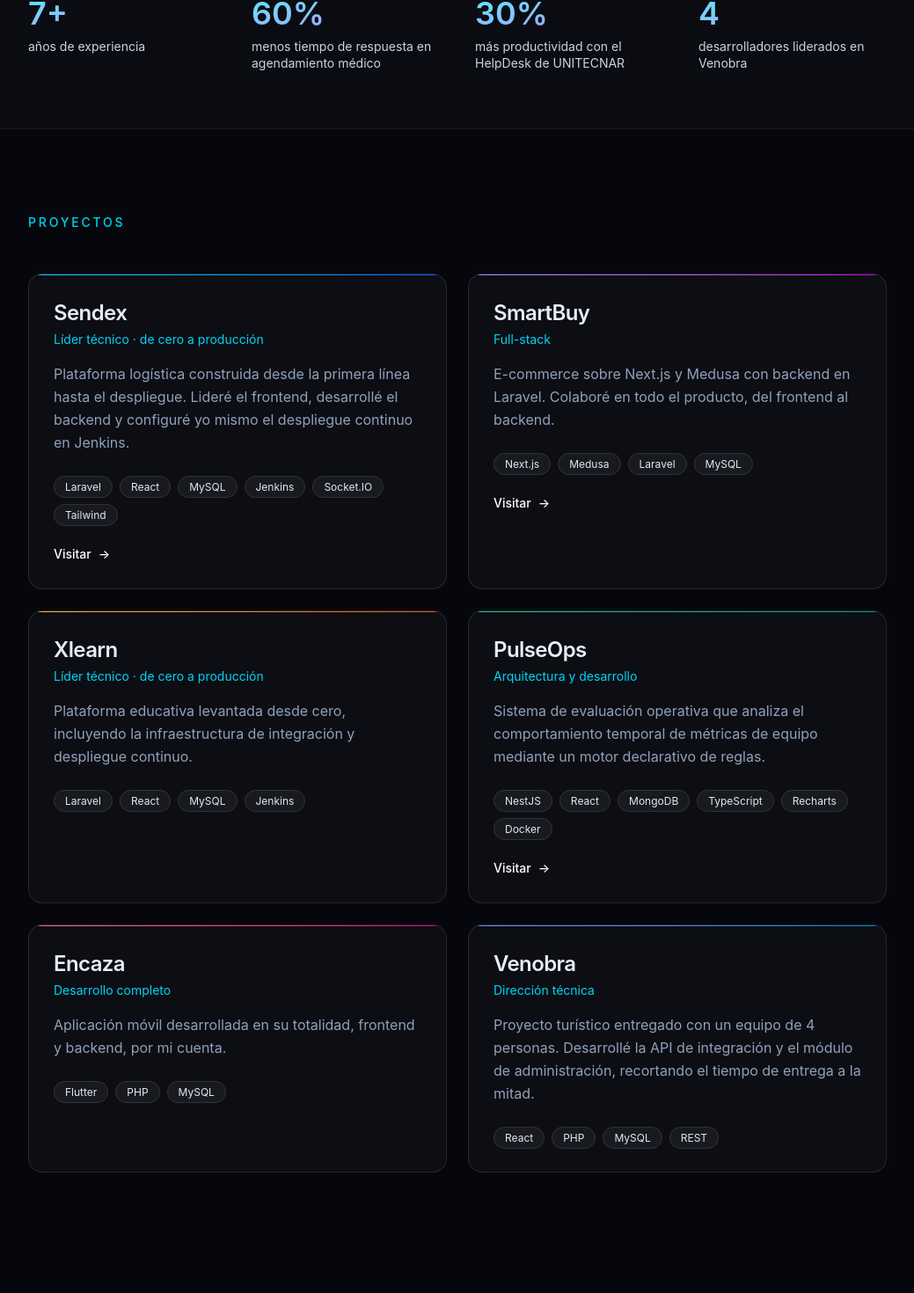
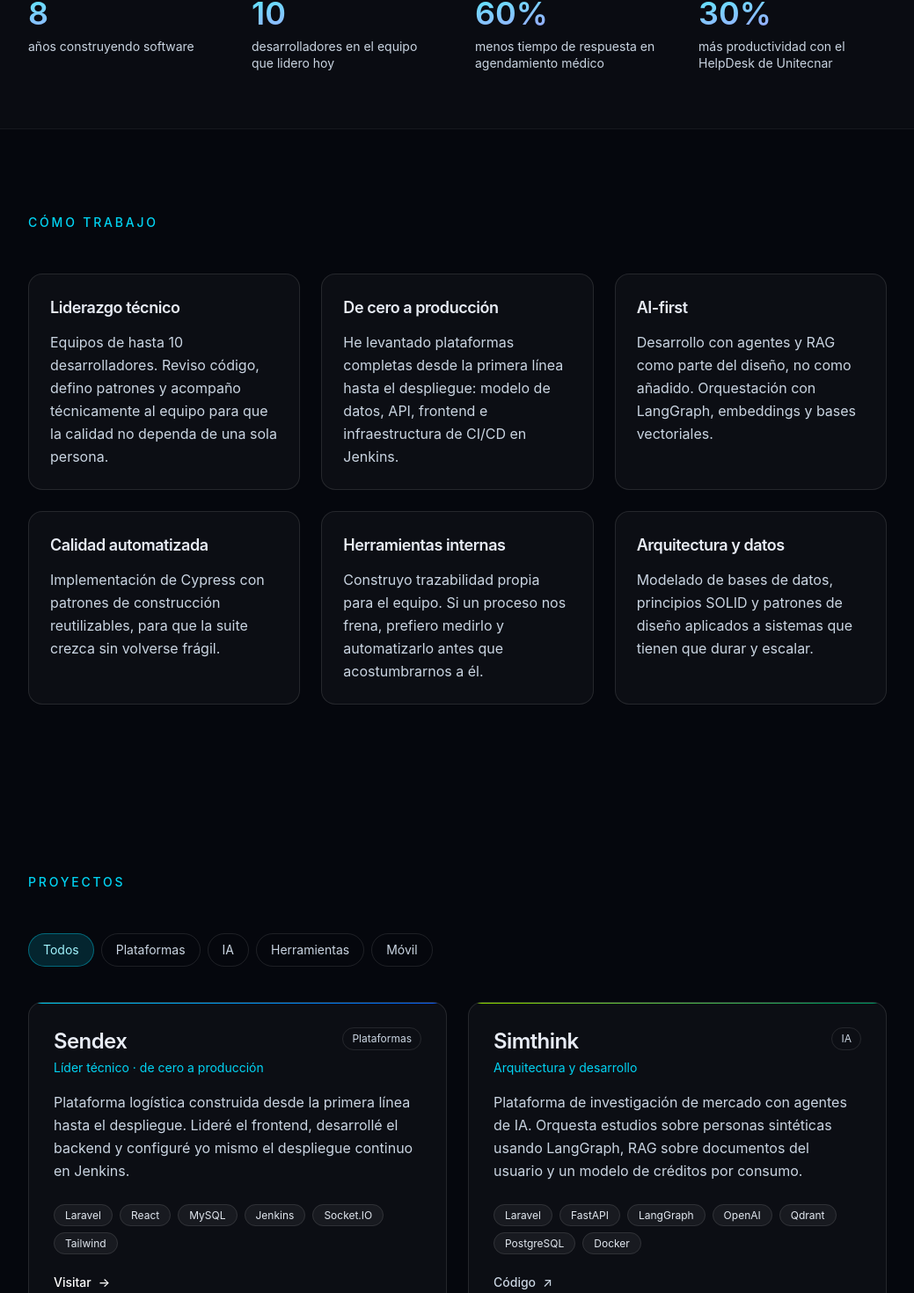
Before and after one commit to jairzea/portfolio, a React (Vite) app: page / in a window 1280 px wide. Shown: the part 870-2340 px from the top of the page at 88% size, without its empty margins (120-1159 px from the left). Built offline with nearby package versions, Linux system fonts and the light colour scheme.

Commit message:
Amplia el portafolio: 15 proyectos, filtros, seccion de enfoque y perfil AI-first

```diff
--- a/src/App.tsx
+++ b/src/App.tsx
@@ -1,6 +1,7 @@
 import { motion, useReducedMotion, useScroll, useSpring } from 'motion/react'
+import { useMemo, useState } from 'react'
 import type { ReactNode } from 'react'
-import { experience, me, projects, skills, stats } from './data'
+import { experience, focus, me, projects, skills, stats } from './data'
 
 /**
  * Aparece al entrar en viewport. `once` evita re-animar al volver a subir.
@@ -51,9 +52,16 @@
   )
 }
 
+const FILTERS = ['Todos', 'Plataformas', 'IA', 'Herramientas', 'Móvil'] as const
+
 export default function App() {
   const { scrollYProgress } = useScroll()
   const progress = useSpring(scrollYProgress, { stiffness: 120, damping: 30, restDelta: 0.001 })
+  const [filter, setFilter] = useState<(typeof FILTERS)[number]>('Todos')
+  const shown = useMemo(
+    () => (filter === 'Todos' ? projects : projects.filter((p) => p.tag === filter)),
+    [filter],
+  )
 
   return (
     <>
@@ -74,6 +82,9 @@
         <div className="mx-auto flex max-w-5xl items-center justify-between px-6 py-4">
           <span className="font-semibold tracking-tight">JZ</span>
           <div className="flex gap-6 text-sm text-slate-400">
+            <a href="#enfoque" className="hidden transition-colors hover:text-white sm:inline">
+              Cómo trabajo
+            </a>
             <a href="#proyectos" className="transition-colors hover:text-white">
               Proyectos
             </a>
@@ -160,9 +171,46 @@
           </dl>
         </section>
 
+        <Section id="enfoque" title="Cómo trabajo">
+          <div className="grid gap-6 md:grid-cols-2 lg:grid-cols-3">
+            {focus.map((f, i) => (
+              <Reveal key={f.title} delay={(i % 3) * 0.08}>
+                <div className="h-full rounded-2xl border border-white/10 bg-white/[0.03] p-6">
+                  <h3 className="mb-3 text-lg font-semibold tracking-tight">{f.title}</h3>
+                  <p className="leading-relaxed text-slate-300">{f.body}</p>
+                </div>
+              </Reveal>
+            ))}
+          </div>
+        </Section>
+
         <Section id="proyectos" title="Proyectos">
+          <Reveal>
+            <div
+              role="group"
+              aria-label="Filtrar proyectos por categoría"
+              className="mb-10 flex flex-wrap gap-2"
+            >
+              {FILTERS.map((f) => (
+                <button
+                  key={f}
+                  type="button"
+                  onClick={() => setFilter(f)}
+                  aria-pressed={filter === f}
+                  className={`rounded-full border px-4 py-2 text-sm transition-colors ${
+                    filter === f
+                      ? 'border-cyan-400/40 bg-cyan-400/15 text-cyan-200'
+                      : 'border-white/10 text-slate-300 hover:bg-white/5'
+                  }`}
+                >
+                  {f}
+                </button>
+              ))}
+            </div>
+          </Reveal>
+
           <div className="grid gap-6 md:grid-cols-2">
-            {projects.map((p, i) => (
+            {shown.map((p, i) => (
               <Reveal key={p.name} delay={(i % 2) * 0.1}>
                 <motion.article
                   whileHover={{ y: -6 }}
@@ -178,9 +226,14 @@
                     className={`absolute -top-24 -right-24 h-48 w-48 rounded-full bg-gradient-to-br ${p.accent} opacity-0 blur-3xl transition-opacity duration-500 group-hover:opacity-20`}
                   />
 
+                  <div className="flex items-start justify-between gap-4">
                     <h3 className="text-2xl font-semibold tracking-tight">{p.name}</h3>
+                    <span className="shrink-0 rounded-full border border-white/10 px-2.5 py-1 text-xs text-slate-300">
+                      {p.tag}
+                    </span>
+                  </div>
                   <p className="mt-1 text-sm text-cyan-400">{p.role}</p>
-                  <p className="mt-4 leading-relaxed text-slate-400">{p.blurb}</p>
+                  <p className="mt-4 leading-relaxed text-slate-300">{p.blurb}</p>
 
                   <ul className="mt-6 flex flex-wrap gap-2">
                     {p.stack.map((t) => (
@@ -190,18 +243,34 @@
                     ))}
                   </ul>
 
+                  <div className="mt-6 flex flex-wrap gap-x-6 gap-y-2">
                     {p.url && (
                       <a
                         href={p.url}
                         target="_blank"
                         rel="noreferrer noopener"
-                      className="mt-6 inline-flex items-center gap-2 text-sm font-medium text-white hover:text-cyan-400"
+                        className="inline-flex items-center gap-2 text-sm font-medium text-white hover:text-cyan-400"
                       >
                         Visitar
                         <span aria-hidden="true">→</span>
                         <span className="sr-only">{p.name}, se abre en una pestaña nueva</span>
                       </a>
                     )}
+                    {p.repo && (
+                      <a
+                        href={p.repo}
+                        target="_blank"
+                        rel="noreferrer noopener"
+                        className="inline-flex items-center gap-2 text-sm font-medium text-slate-300 hover:text-cyan-400"
+                      >
+                        Código
+                        <span aria-hidden="true">↗</span>
+                        <span className="sr-only">
+                          Repositorio de {p.name}, se abre en una pestaña nueva
+                        </span>
+                      </a>
+                    )}
+                  </div>
                 </motion.article>
               </Reveal>
             ))}
--- a/src/data.ts
+++ b/src/data.ts
@@ -1,31 +1,81 @@
 export const me = {
   name: 'Jair Zea Páez',
-  role: 'Líder Técnico · Full-Stack',
+  role: 'Líder Técnico · Full-Stack · AI-First',
   location: 'Cartagena, Colombia',
   email: 'jairzeapaez@gmail.com',
   phone: '+57 321 709 8185',
   github: 'https://github.com/jairzea',
   linkedin: 'https://www.linkedin.com/in/jairzea',
   intro:
-    'Más de 7 años construyendo plataformas web y móviles. Llevo productos de la idea a producción: arquitectura, backend, frontend y el pipeline que los despliega.',
+    'Desarrollo software desde 2018. Llevo productos de la idea a producción y lidero los equipos que los construyen: arquitectura, backend, frontend, pruebas automatizadas y el pipeline que despliega.',
 }
 
 export const stats = [
-  { value: '7+', label: 'años de experiencia' },
+  { value: '8', label: 'años construyendo software' },
+  { value: '10', label: 'desarrolladores en el equipo que lidero hoy' },
   { value: '60%', label: 'menos tiempo de respuesta en agendamiento médico' },
-  { value: '30%', label: 'más productividad con el HelpDesk de UNITECNAR' },
-  { value: '4', label: 'desarrolladores liderados en Venobra' },
+  { value: '30%', label: 'más productividad con el HelpDesk de Unitecnar' },
 ]
 
-export const projects = [
+/** Ejes de trabajo: lo que me contratan a hacer, más allá del stack. */
+export const focus = [
+  {
+    title: 'Liderazgo técnico',
+    body: 'Equipos de hasta 10 desarrolladores. Reviso código, defino patrones y acompaño técnicamente al equipo para que la calidad no dependa de una sola persona.',
+  },
+  {
+    title: 'De cero a producción',
+    body: 'He levantado plataformas completas desde la primera línea hasta el despliegue: modelo de datos, API, frontend e infraestructura de CI/CD en Jenkins.',
+  },
+  {
+    title: 'AI-first',
+    body: 'Desarrollo con agentes y RAG como parte del diseño, no como añadido. Orquestación con LangGraph, embeddings y bases vectoriales.',
+  },
+  {
+    title: 'Calidad automatizada',
+    body: 'Implementación de Cypress con patrones de construcción reutilizables, para que la suite crezca sin volverse frágil.',
+  },
+  {
+    title: 'Herramientas internas',
+    body: 'Construyo trazabilidad propia para el equipo. Si un proceso nos frena, prefiero medirlo y automatizarlo antes que acostumbrarnos a él.',
+  },
+  {
+    title: 'Arquitectura y datos',
+    body: 'Modelado de bases de datos, principios SOLID y patrones de diseño aplicados a sistemas que tienen que durar y escalar.',
+  },
+]
+
+type Project = {
+  name: string
+  role: string
+  blurb: string
+  stack: string[]
+  tag: 'Plataformas' | 'IA' | 'Móvil' | 'Herramientas'
+  url?: string
+  repo?: string
+  accent: string
+}
+
+export const projects: Project[] = [
   {
     name: 'Sendex',
     role: 'Líder técnico · de cero a producción',
     blurb:
       'Plataforma logística construida desde la primera línea hasta el despliegue. Lideré el frontend, desarrollé el backend y configuré yo mismo el despliegue continuo en Jenkins.',
     stack: ['Laravel', 'React', 'MySQL', 'Jenkins', 'Socket.IO', 'Tailwind'],
+    tag: 'Plataformas',
     url: 'https://sendex-uat.nordvpncapital.com',
     accent: 'from-cyan-400 to-blue-600',
+  },
+  {
+    name: 'Simthink',
+    role: 'Arquitectura y desarrollo',
+    blurb:
+      'Plataforma de investigación de mercado con agentes de IA. Orquesta estudios sobre personas sintéticas usando LangGraph, RAG sobre documentos del usuario y un modelo de créditos por consumo.',
+    stack: ['Laravel', 'FastAPI', 'LangGraph', 'OpenAI', 'Qdrant', 'PostgreSQL', 'Docker'],
+    tag: 'IA',
+    repo: 'https://github.com/jairzea/api.simthink',
+    accent: 'from-lime-400 to-emerald-600',
   },
   {
     name: 'SmartBuy',
@@ -33,6 +83,7 @@
     blurb:
       'E-commerce sobre Next.js y Medusa con backend en Laravel. Colaboré en todo el producto, del frontend al backend.',
     stack: ['Next.js', 'Medusa', 'Laravel', 'MySQL'],
+    tag: 'Plataformas',
     url: 'https://smartbuy.com.co/co',
     accent: 'from-violet-400 to-fuchsia-600',
   },
@@ -42,16 +93,36 @@
     blurb:
       'Plataforma educativa levantada desde cero, incluyendo la infraestructura de integración y despliegue continuo.',
     stack: ['Laravel', 'React', 'MySQL', 'Jenkins'],
+    tag: 'Plataformas',
     accent: 'from-amber-400 to-orange-600',
   },
   {
     name: 'PulseOps',
     role: 'Arquitectura y desarrollo',
     blurb:
-      'Sistema de evaluación operativa que analiza el comportamiento temporal de métricas de equipo mediante un motor declarativo de reglas.',
+      'Sistema de evaluación operativa que analiza el comportamiento temporal de métricas de equipo mediante un motor declarativo de reglas, con visualización de tendencias y flujos.',
     stack: ['NestJS', 'React', 'MongoDB', 'TypeScript', 'Recharts', 'Docker'],
-    url: 'https://github.com/jairzea/PulseOps',
+    tag: 'Herramientas',
+    repo: 'https://github.com/jairzea/PulseOps',
     accent: 'from-emerald-400 to-teal-600',
+  },
+  {
+    name: 'Agendamiento de citas de alto costo',
+    role: 'Líder de desarrollo · Fundovida IPS',
+    blurb:
+      'Sistema de planificación anual de citas médicas para programas de alto costo. Redujo los tiempos de respuesta un 60% y mejoró la eficiencia del personal de admisión.',
+    stack: ['Laravel', 'React', 'MySQL', 'Jenkins'],
+    tag: 'Plataformas',
+    accent: 'from-sky-400 to-cyan-600',
+  },
+  {
+    name: 'HelpDesk Unitecnar',
+    role: 'Coordinador de desarrollo',
+    blurb:
+      'Mesa de ayuda para el personal administrativo y operativo de la institución. Subió la productividad del personal un 30%.',
+    stack: ['Laravel', 'CodeIgniter', 'PostgreSQL'],
+    tag: 'Herramientas',
+    accent: 'from-teal-400 to-emerald-600',
   },
   {
     name: 'Encaza',
@@ -59,6 +130,7 @@
     blurb:
       'Aplicación móvil desarrollada en su totalidad, frontend y backend, por mi cuenta.',
     stack: ['Flutter', 'PHP', 'MySQL'],
+    tag: 'Móvil',
     accent: 'from-rose-400 to-pink-600',
   },
   {
@@ -67,7 +139,66 @@
     blurb:
       'Proyecto turístico entregado con un equipo de 4 personas. Desarrollé la API de integración y el módulo de administración, recortando el tiempo de entrega a la mitad.',
     stack: ['React', 'PHP', 'MySQL', 'REST'],
+    tag: 'Plataformas',
     accent: 'from-indigo-400 to-sky-600',
+  },
+  {
+    name: 'G4 Group',
+    role: 'Frontend y backend',
+    blurb:
+      'Plataforma para agencia de publicidad. Participé en la planificación y metodología de trabajo, desarrollé la interfaz e intervine en el backend.',
+    stack: ['Vue.js', 'Laravel', 'MySQL'],
+    tag: 'Plataformas',
+    accent: 'from-purple-400 to-violet-600',
+  },
+  {
+    name: 'Integración Clientify',
+    role: 'Desarrollo',
+    blurb:
+      'Servicio web para integrar el CRM Clientify con sistemas internos vía API.',
+    stack: ['Laravel', 'REST'],
+    tag: 'Herramientas',
+    repo: 'https://github.com/jairzea/integration.clientify',
+    accent: 'from-orange-400 to-red-600',
+  },
+  {
+    name: 'Tienda con pasarela de pago',
+    role: 'Full-stack',
+    blurb:
+      'Tienda en línea integrada con la pasarela de pagos PlaceToPay, backend y frontend separados.',
+    stack: ['Laravel', 'React', 'MySQL', 'REST'],
+    tag: 'Plataformas',
+    repo: 'https://github.com/jairzea/frontend.evertec',
+    accent: 'from-blue-400 to-indigo-600',
+  },
+  {
+    name: 'Room 911',
+    role: 'Full-stack',
+    blurb:
+      'Control de acceso a áreas restringidas con gestión de empleados y permisos, API y cliente separados.',
+    stack: ['Laravel', 'React', 'MySQL'],
+    tag: 'Plataformas',
+    repo: 'https://github.com/jairzea/room-911',
+    accent: 'from-red-400 to-rose-600',
+  },
+  {
+    name: 'League Condor',
+    role: 'Desarrollo móvil',
+    blurb: 'Aplicación de ligas de fútbol construida en Flutter.',
+    stack: ['Flutter', 'Dart'],
+    tag: 'Móvil',
+    repo: 'https://github.com/jairzea/league_condor',
+    accent: 'from-fuchsia-400 to-purple-600',
+  },
+  {
+    name: 'Employee Manager',
+    role: 'Backend',
+    blurb:
+      'API de gestión de empleados con autenticación por JWT, construida sobre Spring Boot y Spring Security.',
+    stack: ['Java', 'Spring Boot', 'Spring Security', 'JWT'],
+    tag: 'Herramientas',
+    repo: 'https://github.com/jairzea/employee-manager',
+    accent: 'from-amber-400 to-yellow-600',
   },
 ]
 
@@ -78,12 +209,25 @@
     period: 'Ago 2021 — Actual',
     place: 'Cartagena',
     points: [
-      'Revisiones de código para mantener calidad y coherencia en el código base.',
-      'Principios SOLID y patrones de diseño aplicados al día a día del equipo.',
-      'Mejora continua de la experiencia de usuario en las aplicaciones.',
-      'Investigación y propuesta de nuevas tecnologías para el proceso de desarrollo.',
+      'Lidero técnicamente el desarrollo de una aplicación con un equipo de hasta 10 desarrolladores.',
+      'Construí herramientas de trazabilidad internas que agilizan el trabajo del equipo y lo hacen más autónomo.',
+      'Implementé pruebas automatizadas con Cypress aplicando patrones de construcción reutilizables.',
+      'Revisiones de código, principios SOLID y definición de patrones de diseño para el equipo.',
+      'Investigación y propuesta de tecnologías que mejoren el proceso de desarrollo.',
     ],
-    stack: ['React', 'Angular', 'JavaScript', 'Git'],
+    stack: ['Java', 'React', 'Angular', 'Cypress', 'Git'],
+  },
+  {
+    company: 'Casa de software (Bogotá · mercado EE. UU.)',
+    role: 'Desarrollo AI-First',
+    period: 'Actual',
+    place: 'Remoto',
+    points: [
+      'Desarrollo de producto bajo el paradigma AI-first: los agentes y la recuperación de contexto son parte del diseño, no un añadido.',
+      'Orquestación de agentes con LangGraph y RAG sobre bases vectoriales.',
+      'Participación en la investigación y los whitepapers que sustentan el enfoque.',
+    ],
+    stack: ['LangGraph', 'FastAPI', 'OpenAI', 'Qdrant', 'Laravel', 'Docker'],
   },
   {
     company: '10xthinking',
@@ -91,10 +235,10 @@
     period: 'Mar 2022 — Mar 2024',
     place: 'Medellín',
     points: [
-      'Lideré y supervisé las actividades de desarrollo del equipo.',
-      'Backend enfocado en rendimiento y escalabilidad, más el modelo de datos.',
+      'Lideré y supervisé las actividades de desarrollo del equipo, asegurando calidad y cumplimiento de plazos.',
+      'Backend enfocado en rendimiento y escalabilidad, incluyendo el modelo de datos.',
       'Integraciones con sistemas de terceros vía API.',
-      'Gestión de despliegues a entornos productivos.',
+      'Gestión de despliegues a producción y soporte técnico al equipo.',
     ],
     stack: ['React', 'Node', 'Laravel', 'MySQL'],
   },
@@ -137,10 +281,12 @@
 ]
 
 export const skills = [
-  { group: 'Backend', items: ['Laravel', 'PHP', 'Node', 'NestJS', 'C#', 'REST'] },
+  { group: 'Backend', items: ['Laravel', 'PHP', 'Java', 'Spring Boot', 'Node', 'NestJS', 'FastAPI', 'C#', 'REST'] },
   { group: 'Frontend', items: ['React', 'Angular', 'Vue', 'Next.js', 'TypeScript', 'Tailwind'] },
-  { group: 'Móvil', items: ['Flutter', 'Ionic'] },
+  { group: 'IA', items: ['LangGraph', 'LangChain', 'RAG', 'OpenAI', 'Qdrant', 'Chroma'] },
+  { group: 'Móvil', items: ['Flutter', 'Dart', 'Ionic'] },
   { group: 'Datos', items: ['MySQL', 'PostgreSQL', 'MongoDB', 'SQL Server'] },
-  { group: 'DevOps & QA', items: ['Jenkins', 'Docker', 'Git', 'Cypress', 'AWS'] },
-  { group: 'Proceso', items: ['SCRUM', 'SOLID', 'Patrones de diseño', 'Code review'] },
+  { group: 'DevOps', items: ['Jenkins', 'Docker', 'AWS', 'Git', 'GitLab'] },
+  { group: 'Calidad', items: ['Cypress', 'PHPUnit', 'Katalon', 'Code review'] },
+  { group: 'Proceso', items: ['SCRUM', 'SOLID', 'Patrones de diseño', 'Jira', 'ClickUp'] },
 ]
```
Lines whose indentation alone changed are shown as unchanged.
